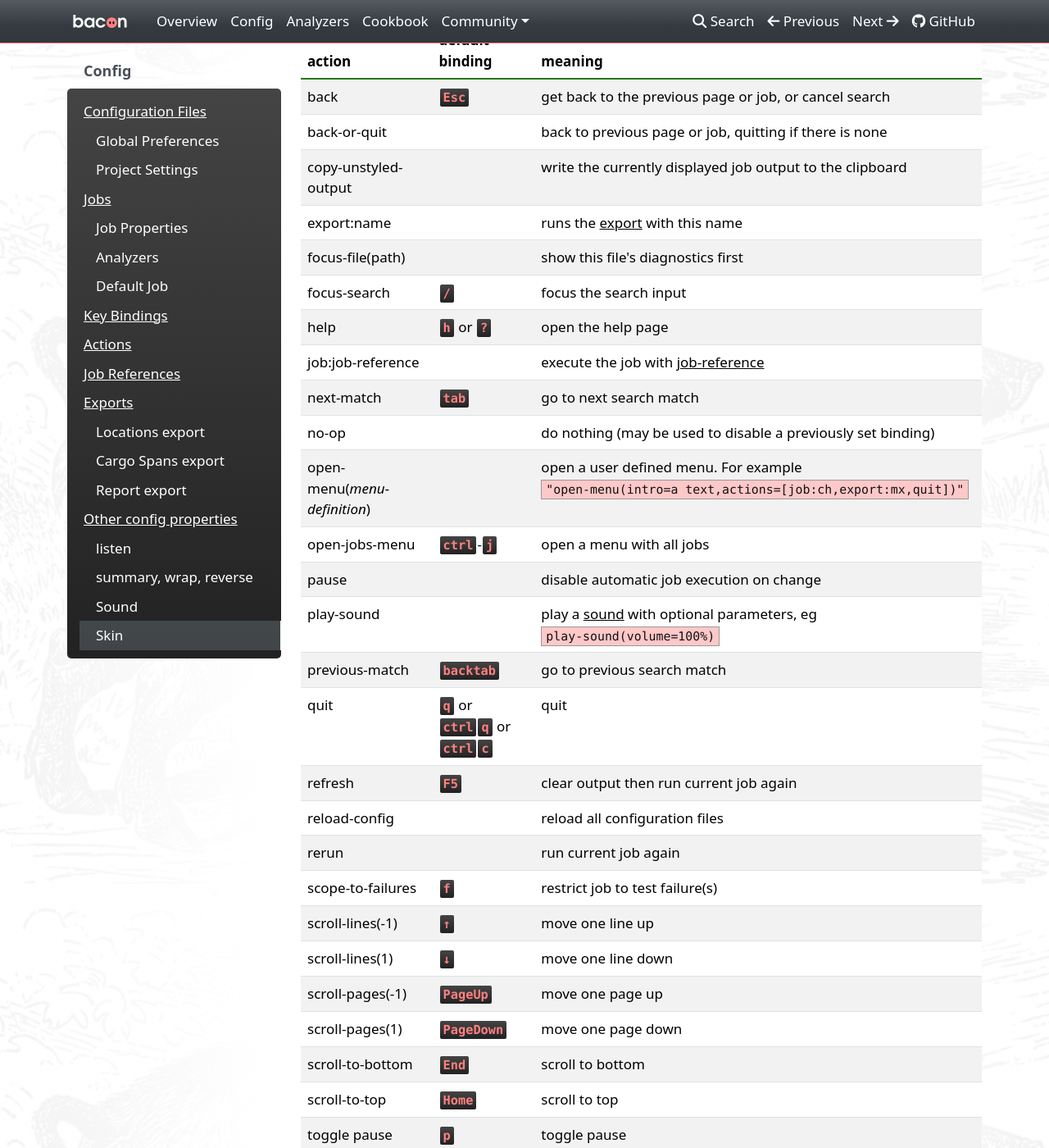
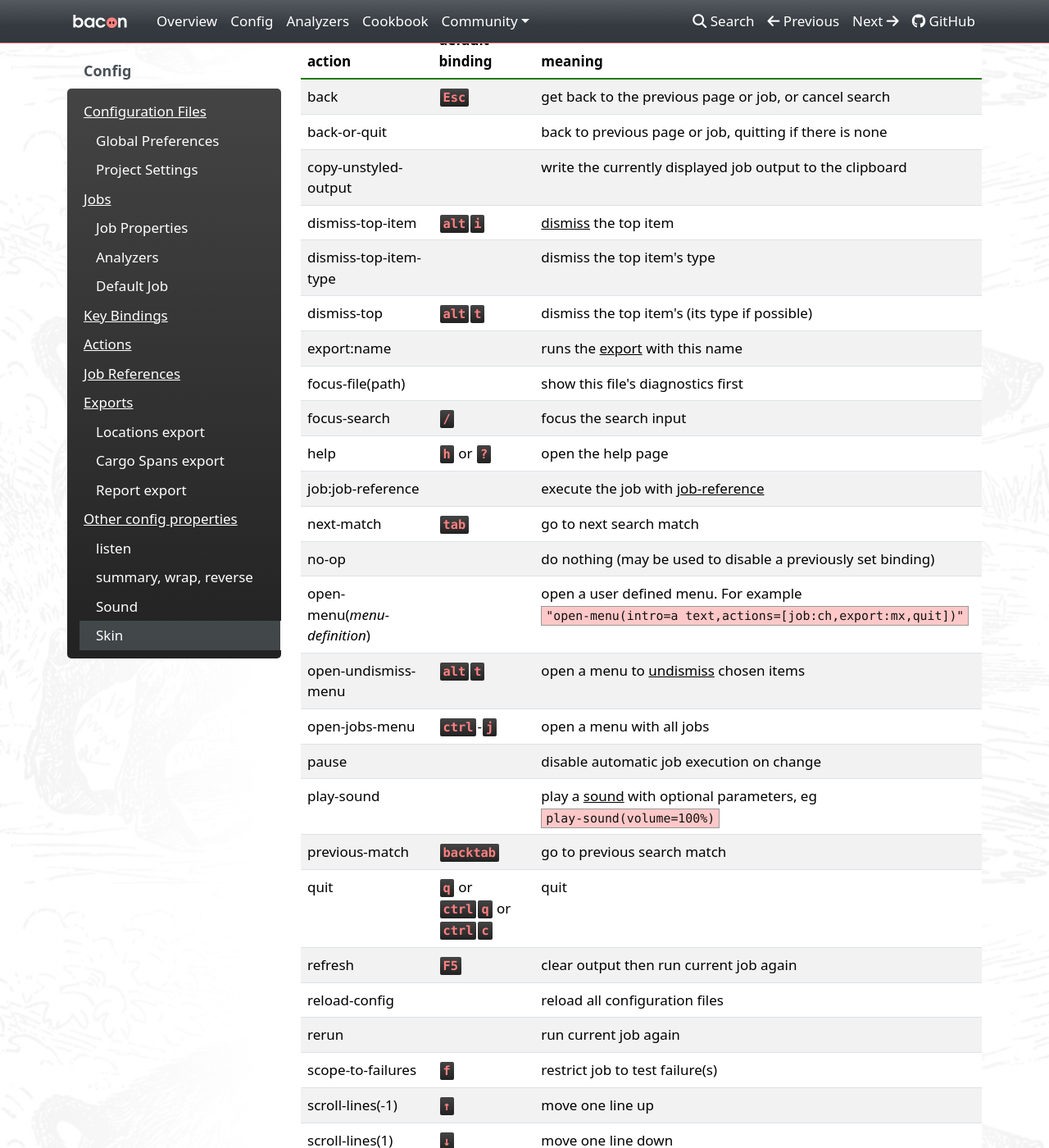
Before and after one commit to Canop/bacon, an MkDocs documentation site: the page built from website/docs/config.md, in a window 1280 px wide and 1400 px high, scrolled down 4615 px. Shown: the whole window at 82% size. Built offline with MkDocs 1.6.1, drawn with Linux system fonts in a browser that asks for light colours; nearby versions of some CDN libraries; a style sheet for code colours, icons or effects is not loaded; some of the changed text lies outside the part shown.

Commit message:
add (un)dismiss actions to web doc

```diff
--- a/website/docs/config.md
+++ b/website/docs/config.md
@@ -172,6 +172,9 @@ action | default binding | meaning
 back | <kbd>Esc</kbd> | get back to the previous page or job, or cancel search
 back-or-quit | | back to previous page or job, quitting if there is none
 copy-unstyled-output | | write the currently displayed job output to the clipboard
+dismiss-top-item | <kbd>alt</kbd><kbd>i</kbd> | [dismiss](../cookbook/#deal-with-pedantic) the top item
+dismiss-top-item-type | | dismiss the top item's type
+dismiss-top | <kbd>alt</kbd><kbd>t</kbd> | dismiss the top item's (its type if possible)
 export:name | | runs the [export](#exports) with this name
 focus-file(path) | | show this file's diagnostics first
 focus-search | <kbd>/</kbd> | focus the search input
@@ -180,6 +183,7 @@ job:job-reference | | execute the job with [job-reference](#job-references)
 next-match | <kbd>tab</kbd> | go to next search match
 no-op |  | do nothing (may be used to disable a previously set binding)
 open-menu(*menu-definition*) |  | open a user defined menu. For example<br>` "open-menu(intro=a text,actions=[job:ch,export:mx,quit])"`
+open-undismiss-menu | <kbd>alt</kbd><kbd>t</kbd> | open a menu to [undismiss](../cookbook/#deal-with-pedantic) chosen items
 open-jobs-menu | <kbd>ctrl</kbd>-<kbd>j</kbd> | open a menu with all jobs
 pause |  | disable automatic job execution on change
 play-sound |  | play a [sound](#sound) with optional parameters, eg `play-sound(volume=100%)`
@@ -200,6 +204,7 @@ toggle-backtrace(level) | <kbd>b</kbd> | enable rust backtrace, level is either
 toggle-raw-output |  | display the untransformed command output
 toggle-summary | <kbd>s</kbd> | display results as abstracts
 toggle-wrap | <kbd>w</kbd> | toggle line wrapping
+undismiss-all |  | [undismiss](../cookbook/#deal-with-pedantic) all items
 unpause |  | enable automatic job execution on change
 validate | <kbd>enter</kbd> | unfocus the input, keeping the search
 
```
Also changed, not shown: website/docs/cookbook.md (+8 -0 lines), 1 other file.
